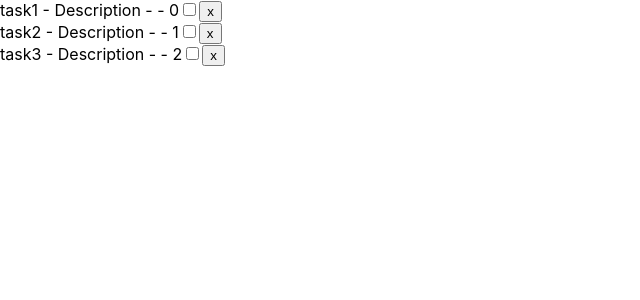
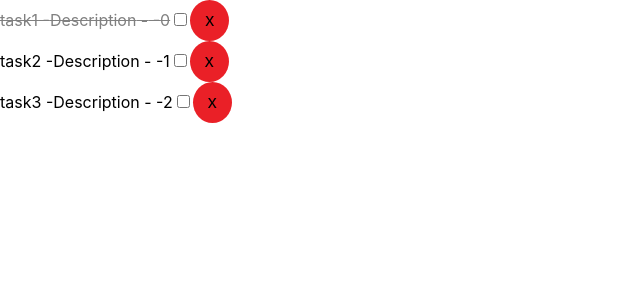
Before and after one commit to santieb/learning-react, a React (Create React App) app: page / in a window 1280 px wide. Shown: the top 300 px of the page, without its empty margins (0-640 px from the left). Built offline with nearby package versions, Linux system fonts and the light colour scheme.

Commit message:
[add] styles

```diff
--- a/src/components/task.js
+++ b/src/components/task.js
@@ -1,17 +1,38 @@
-import react from "react"
+import react from 'react'
 
 class Task extends react.Component {
+
+    StyleCompleted() {
+        return {
+            fonrSize: '20px',
+            color: this.props.task.done ? 'gray' : 'black',
+            textDecoration: this.props.task.done ? 'line-through' : 'none'
+        }
+    }
+
     render() {
-        const {task} = this.props
+        const { task } = this.props
 
-        return <div>
-            {task.title} - {task.description} - {task.done} - {task.id}
+        return <div style={this.StyleCompleted()}>
+            {task.title} -
+            {task.description} -
+            {task.done} -
+            {task.id}
             <input type="checkbox" />
-            <button>
+            <button style={btnDelete}>
                 x
             </button>
         </div>
     }
 }
 
+const btnDelete = {
+    fontSize: '18px',
+    background: '#ea2027',
+    border: 'none',
+    padding: '10px 15px',
+    borderRadius: '50%',
+    cursor: 'pointer',
+}
+
 export default Task
--- a/src/sample/task.json
+++ b/src/sample/task.json
@@ -9,7 +9,7 @@
         "id": "1",
         "title": "task2",
         "description": "Description",
-        "done": true
+        "done": false
     },
     {
         "id": "2",
```
